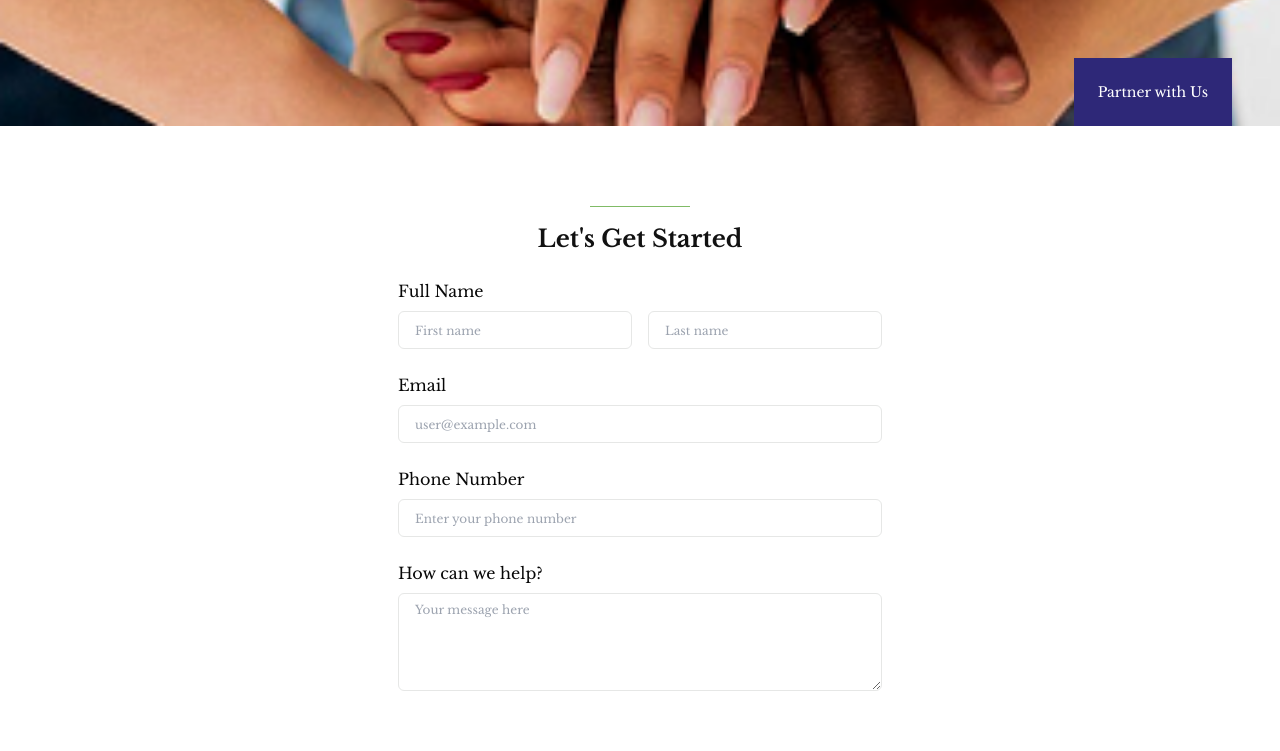
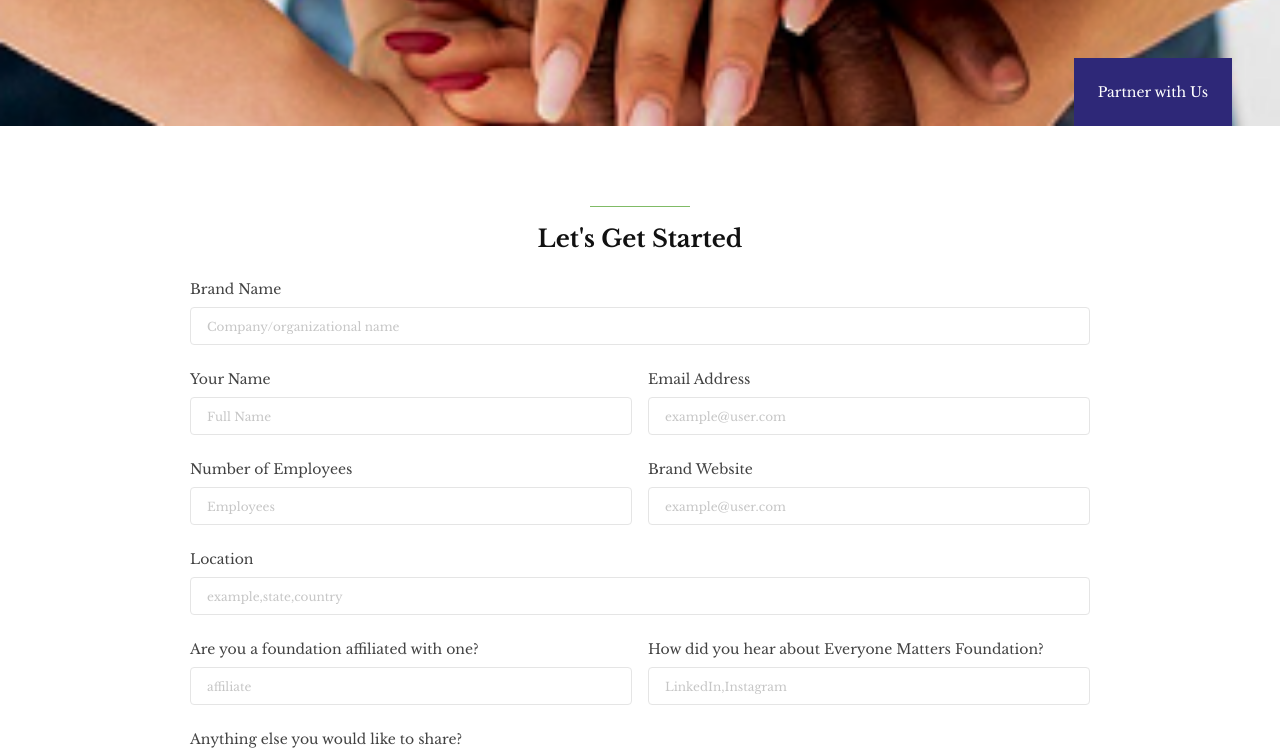
Before and after one commit to terejoe/everyone_matters, a Next.js app: page /partner in a window 1280 px wide. Shown: the part 400-1151 px from the top of the page. Built offline with nearby package versions, Linux system fonts and the light colour scheme.

Commit message:
API integration and input page

```diff
--- a/src/app/about/page.jsx
+++ b/src/app/about/page.jsx
@@ -180,7 +180,7 @@ const About = () => {
       </div>
 
       {/* Partner With Us */}
-      <div className="bg-white md:p-20 p-6 text-[#111111] md:flex justify-center gap-8">
+      <div className="bg-white md:p-20 p-6 text-[#111111] flex justify-center gap-8">
         <div className="text-center flex flex-col items-center">
           <hr className="border-[#80BB66] mb-4 border-t w-[100px]" />
           <h1 className="text-2xl font-bold mb-4">Partner With Us Today</h1>
--- a/src/app/api/send-email/route.js
+++ b/src/app/api/send-email/route.js
@@ -0,0 +1,77 @@
+
+// pages/api/send-email.js
+
+const PUBLIC_KEY = process.env.MAILJET_API_PUBLIC_KEY;
+const PRIVATE_KEY = process.env.MAILJET_API_PRIVATE_KEY;
+
+const Mailjet = require('node-mailjet');
+
+const mailjet = new Mailjet({
+  apiKey: PUBLIC_KEY || 'your-api-key',
+  apiSecret: PRIVATE_KEY || 'your-api-secret'
+});
+
+
+const sendEmail = (brandname, fullname, email, employee, website, location, affiliate, hear, message) => {
+  const request = mailjet
+    .post('send', { version: 'v3.1' })
+    .request({
+      Messages: [
+        {
+          From: {
+            Email: email, // Replace with your email
+            Name: fullname // Replace with your name
+          },
+          To: [
+            {
+              Email: 'info@devend.com', // Replace with recipient's email
+              Name: 'Devend', // Replace with recipient's name
+            },
+          ],
+          Subject: 'New Form Submission',
+          TextPart: `You have a new message from ${fullname} (${email}):\n\n${brandname}\n${employee}\n${website}\n${location}\n${affiliate}\n${hear}`,
+          HTMLPart: `<p>You have a new message from <strong>${fullname}</strong> (<a href="mailto:${email}">${email}</a>):</p><p>${message}</p>`,
+        },
+      ],
+    });
+
+  return request
+    .then((result) => {
+      // console.log(result.body);
+      return result.body;
+    })
+    .catch((err) => {
+      // console.log(err.statusCode);
+      throw new Error(err.statusCode);
+      // return err.statusCode;
+    });
+};
+
+
+export async function POST(req) {
+  const { brandname, fullname, email, employee, website, location, affiliate, hear, message } = await req.json();
+
+  if (!brandname || !fullname || !email || !employee || !website || !location || !affiliate || !hear || !message) {
+    return new Response(JSON.stringify({ error: 'All fields are required.' }), {
+      status: 400,
+    });
+
+  }
+
+  try {
+    sendEmail(brandname, fullname, email, employee, website, location, affiliate, hear, message);
+
+
+    return new Response(JSON.stringify({ message: 'Email sent successfully.' }), {
+      status: 200,
+    });
+
+
+  } catch (error) {
+    console.error('Mailjet Error:', error.response?.data || error);
+    return new Response(JSON.stringify({ error: 'Failed to send email.' }), {
+      status: 500,
+    });
+    // return res.status(500).json({ error: 'Failed to send email.' });
+  }
+}
--- a/src/app/component/PartnerForm.jsx
+++ b/src/app/component/PartnerForm.jsx
@@ -1,22 +1,29 @@
-
 "use client";
 import React from "react";
 import { useState } from "react";
 import { toast } from "sonner";
 
 const initialValues = {
-  firstname: "",
-  lastname: "",
+  brandname: "",
+  fullname: "",
   email: "",
-  phone: "",
+  employee: "",
+  website: "",
+  location: "",
+  affiliate: "",
+  hear: "",
   message: "",
 };
 
 const initialErrors = {
-  firstname: "",
-  lastname: "",
+  brandname: "",
+  fullname: "",
   email: "",
-  phone: "",
+  employee: "",
+  website: "",
+  location: "",
+  affiliate: "",
+  hear: "",
   message: "",
 };
 
@@ -29,13 +36,16 @@ const PartnerForm = () => {
   const validate = () => {
     const newErrors = {};
 
-    if (!values.firstname.trim())
-      newErrors.firstname = "First name is required.";
-    if (!values.lastname.trim()) newErrors.lastname = "Last name is required.";
+    if (!values.brandname.trim()) newErrors.brandname = "Brand name is required.";
+    if (!values.fullname.trim()) newErrors.fullname = "Full name is required.";
     if (!values.email.trim()) newErrors.email = "Email is required.";
     else if (!/\S+@\S+\.\S+/.test(values.email))
       newErrors.email = "Invalid email format.";
-    if (!values.phone.trim()) newErrors.phone = "Phone number is required.";
+    if (!values.employee.trim()) newErrors.employee = "Number of Employees is required.";
+    if (!values.website.trim()) newErrors.website = "Brand website is required.";
+    if (!values.location.trim()) newErrors.location = "Location is required.";
+    if (!values.affiliate.trim()) newErrors.affiliate = "Field is required.";
+    if (!values.hear.trim()) newErrors.hear = "Field is required.";
     if (!values.message.trim()) newErrors.message = "Message cannot be empty.";
 
     return newErrors;
@@ -101,98 +111,188 @@ const PartnerForm = () => {
   return (
     <div className="pt-2">
       <form className="w-full text-left" onSubmit={handleSubmit}>
-        {/* Full Name */}
+        {/* Brand Name */}
         <div className="mb-6">
-          <label className="block font-medium text-[#070707] mb-2">
-            Full Name
-          </label>
-          <div className="flex gap-4">
+          <label className="block text-[#414141] text-sm mb-2">Brand Name</label>
           <input
             type="text"
-              name="firstname"
-              placeholder="First name"
-              value={values.firstname}
+            name="brandname"
+            placeholder="Company/organizational name"
+            value={values.brandname}
             onChange={handleChange}
             onBlur={handleBlur}
-              className={`w-full px-4 py-2 border rounded-md ${
-                errors.firstname ? "border-red-500" : "border-[#E6E7E6]"
-              } text-sm placeholder:text-xs focus:outline-none focus:ring-1 focus:ring-blue-400 `}
+            className={`w-full px-4 py-2 border rounded ${
+              errors.brandname ? "border-red-500" : "border-[#E5E5E5]"
+            } text-sm placeholder:text-xs placeholder:text-[#C6C6C6] focus:outline-none focus:ring-1 focus:ring-blue-400 `}
           />
+          {errors.brandname && (
+            <p className="text-red-500 text-xs mt-1">{errors.brandname}</p>
+          )}
+        </div>
+
+        {/* Name and Email Address */}
+        <div className="flex gap-4 mb-6 w-full">
+          <div className="flex-1">
+            <label className="block text-[#414141] text-sm mb-2">Your Name</label>
             <input
               type="text"
-              name="lastname"
-              placeholder="Last name"
-              value={values.lastname}
+              name="fullname"
+              placeholder="Full Name"
+              value={values.fullname}
               onChange={handleChange}
               onBlur={handleBlur}
-              className={`w-full px-4 py-2 border rounded-md ${
-                errors.lastname ? "border-red-500" : "border-[#E6E7E6]"
-              } text-sm placeholder:text-xs focus:outline-none focus:ring-1 focus:ring-blue-400 `}
+              className={`w-full px-4 py-2 border rounded ${
+                errors.fullname ? "border-red-500" : "border-[#E5E5E5]"
+              } text-sm placeholder:text-xs placeholder:text-[#C6C6C6] focus:outline-none focus:ring-1 focus:ring-blue-400 `}
             />
-          </div>
-          {errors.firstname && (
-            <p className="text-red-500 text-xs mt-1">{errors.firstname}</p>
-          )}
-          {errors.lastname && (
-            <p className="text-red-500 text-xs mt-1">{errors.lastname}</p>
+            {errors.fullname && (
+              <p className="text-red-500 text-xs mt-1">{errors.fullname}</p>
             )}
           </div>
 
           {/* Email */}
-        <div className="mb-6">
-          <label className="block font-medium text-[#070707] mb-2">Email</label>
+          <div className="flex-1">
+            <label className="block text-[#414141] text-sm mb-2">
+              Email Address
+            </label>
             <input
               type="email"
               name="email"
-            placeholder="user@example.com"
+              placeholder="example@user.com"
               value={values.email}
               onChange={handleChange}
               onBlur={handleBlur}
-            className={`w-full px-4 py-2 border rounded-md ${
-              errors.email ? "border-red-500" : "border-[#E6E7E6]"
-            } text-sm placeholder:text-xs focus:outline-none focus:ring-1 focus:ring-blue-400 `}
+              className={`w-full px-4 py-2 border rounded ${
+                errors.email ? "border-red-500" : "border-[#E5E5E5]"
+              } text-sm placeholder:text-xs placeholder:text-[#C6C6C6] focus:outline-none focus:ring-1 focus:ring-blue-400`}
             />
             {errors.email && (
               <p className="text-red-500 text-xs mt-1">{errors.email}</p>
             )}
           </div>
+        </div>
 
-        {/* Phone */}
-        <div className="mb-6">
-          <label className="block font-medium text-[#070707] mb-2">
-            Phone Number
-          </label>
+        {/* Employees and Website */}
+        <div className="flex gap-4 mb-6 w-full">
+          <div className="flex-1">
+            <label className="block text-[#414141] text-sm mb-2">Number of Employees</label>
             <input
-            type="tel"
-            name="phone"
-            placeholder="Enter your phone number"
-            value={values.phone}
+              type="number"
+              name="employee"
+              placeholder="Employees"
+              value={values.employee}
               onChange={handleChange}
               onBlur={handleBlur}
-            className={`w-full px-4 py-2 border rounded-md ${
-              errors.phone ? "border-red-500" : "border-[#E6E7E6]"
-            } text-sm placeholder:text-xs focus:outline-none focus:ring-1 focus:ring-blue-400 `}
+              className={`w-full px-4 py-2 border rounded ${
+                errors.employee ? "border-red-500" : "border-[#E5E5E5]"
+              } text-sm placeholder:text-xs placeholder:text-[#C6C6C6] focus:outline-none focus:ring-1 focus:ring-blue-400 `}
             />
-          {errors.phone && (
-            <p className="text-red-500 text-xs mt-1">{errors.phone}</p>
+            {errors.employee && (
+              <p className="text-red-500 text-xs mt-1">{errors.employee}</p>
             )}
           </div>
 
+          {/* Website */}
+          <div className="flex-1">
+            <label className="block text-[#414141] text-sm mb-2">
+              Brand Website
+            </label>
+            <input
+              type="text"
+              name="website"
+              placeholder="example@user.com"
+              value={values.website}
+              onChange={handleChange}
+              onBlur={handleBlur}
+              className={`w-full px-4 py-2 border rounded ${
+                errors.website ? "border-red-500" : "border-[#E5E5E5]"
+              } text-sm placeholder:text-xs placeholder:text-[#C6C6C6] focus:outline-none focus:ring-1 focus:ring-blue-400`}
+            />
+            {errors.website && (
+              <p className="text-red-500 text-xs mt-1">{errors.website}</p>
+            )}
+          </div>
+        </div>
+
+        {/* Location */}
+        <div className="mb-6">
+          <label className="block text-[#414141] text-sm mb-2">
+            Location
+          </label>
+          <input
+            type="text"
+            name="location"
+            placeholder="example,state,country"
+            value={values.location}
+            onChange={handleChange}
+            onBlur={handleBlur}
+            className={`w-full px-4 py-2 border rounded ${
+              errors.location ? "border-red-500" : "border-[#E5E5E5]"
+            } text-sm placeholder:text-xs placeholder:text-[#C6C6C6] focus:outline-none focus:ring-1 focus:ring-blue-400`}
+          />
+          {errors.location && (
+            <p className="text-red-500 text-xs mt-1">{errors.location}</p>
+          )}
+        </div>
+
+        {/* Foundation */}
+        <div className="flex gap-4 mb-6 w-full">
+          <div className="flex-1">
+            <label className="block text-[#414141] text-sm mb-2">Are you a foundation affiliated with one?</label>
+            <input
+              type="text"
+              name="affiliate"
+              placeholder="affiliate"
+              value={values.affiliate}
+              onChange={handleChange}
+              onBlur={handleBlur}
+              className={`w-full px-4 py-2 border rounded ${
+                errors.affiliate ? "border-red-500" : "border-[#E5E5E5]"
+              } text-sm placeholder:text-xs placeholder:text-[#C6C6C6] focus:outline-none focus:ring-1 focus:ring-blue-400 `}
+            />
+            {errors.affiliate && (
+              <p className="text-red-500 text-xs mt-1">{errors.affiliate}</p>
+            )}
+          </div>
+
+          {/* Hear About Us */}
+          <div className="flex-1">
+            <label className="block text-[#414141] text-sm mb-2">
+              How did you hear about Everyone Matters Foundation?
+            </label>
+            <input
+              type="text"
+              name="hear"
+              placeholder="LinkedIn,Instagram"
+              value={values.hear}
+              onChange={handleChange}
+              onBlur={handleBlur}
+              className={`w-full px-4 py-2 border rounded ${
+                errors.hear ? "border-red-500" : "border-[#E5E5E5]"
+              } text-sm placeholder:text-xs placeholder:text-[#C6C6C6] focus:outline-none focus:ring-1 focus:ring-blue-400`}
+            />
+            {errors.hear && (
+              <p className="text-red-500 text-xs mt-1">{errors.hear}</p>
+            )}
+          </div>
+        </div>
+
+
         {/* Message */}
         <div className="mb-6">
-          <label className="block font-medium text-[#070707] mb-2">
-            How can we help?
+          <label className="block text-sm text-[#414141] mb-2">
+            Anything else you would like to share?
           </label>
           <textarea
             name="message"
-            rows="4"
-            placeholder="Your message here"
+            rows="5"
+            placeholder="Share any additional question or details here."
             value={values.message}
             onChange={handleChange}
             onBlur={handleBlur}
-            className={`w-full px-4 py-2 border rounded-md ${
-              errors.message ? "border-red-500" : "border-[#E6E7E6]"
-            } text-sm placeholder:text-xs focus:outline-none focus:ring-1 focus:ring-blue-400 `}
+            className={`w-full px-4 py-2 border rounded ${
+              errors.message ? "border-red-500" : "border-[#E5E5E5]"
+            } text-sm placeholder:text-xs placeholder:text-[#C6C6C6] focus:outline-none focus:ring-1 focus:ring-blue-400`}
           />
           {errors.message && (
             <p className="text-red-500 text-xs mt-1">{errors.message}</p>
@@ -207,7 +307,7 @@ const PartnerForm = () => {
             Object.values(errors).some((error) => error) ||
             Object.values(values).some((value) => !value.trim())
           }
-          className={`bg-[#37B34A] mt-8 px-12 py-3 rounded-lg text-white cursor-pointer ${
+          className={`bg-[#2E2878] mt-8 px-4 py-3 text-white cursor-pointer mx-auto block ${
             isLoading ||
             Object.values(errors).some((error) => error) ||
             Object.values(values).some((value) => !value.trim())
@@ -215,7 +315,7 @@ const PartnerForm = () => {
               : ""
           }`}
         >
-          {isLoading ? "Sending..." : "Send Message"}
+          {isLoading ? "Sending..." : "Partner with Us"}
         </button>
       </form>
     </div>
--- a/src/app/getinvolved/page.jsx
+++ b/src/app/getinvolved/page.jsx
@@ -26,7 +26,7 @@ const GetInvolved = () => {
       </div>
 
       {/* Ways to Get Involved */}
-      <div className="bg-white md:p-20 p-6 text-[#111111] md:flex justify-center">
+      <div className="bg-white md:p-20 p-6 text-[#111111] flex justify-center">
         <div className="text-center flex flex-col items-center">
           <hr className="border-[#80BB66] mb-4 border-t w-[100px]" />
           <h1 className="text-2xl font-bold mb-4">Ways to Get Involved</h1>
--- a/src/app/home/focus/page.jsx
+++ b/src/app/home/focus/page.jsx
@@ -12,7 +12,7 @@ const CoreFocus = () => {
         <div className="bg-[#FAFAFA] md:px-32 md:py-20 p-6 text-[#111111]">
             <div className="mb-8">
                 <hr className="border-[#80BB66] mb-3 border-t w-[100px]" />
-                <h1 className="text-2xl font-bold mt-4"> Our CoCorere Focuses </h1>
+                <h1 className="text-2xl font-bold mt-4"> Our Core Focuses </h1>
                 <p className='text-sm mt-5 max-w-[470px]'>The Everyone Matters Foundation focuses on creating a positive impact through these key areas:</p>
             </div>
 
--- a/src/app/partner/page.jsx
+++ b/src/app/partner/page.jsx
@@ -18,12 +18,15 @@ const Partner = () => {
         </div>
       </div>
 
-      <div className="bg-white md:p-20 p-6 text-[#111111] md:flex justify-center">
+      <div className="bg-white md:p-20 p-6 text-[#111111]">
         <div className="text-center flex flex-col items-center">
           <hr className="border-[#80BB66] mb-4 border-t w-[100px]" />
           <h1 className="text-2xl font-bold mb-4">Let's Get Started</h1>
+        </div>
+        <div className="mx-auto max-w-[900px]">
           <PartnerForm/>
         </div>
+
       </div>
       <Footer/>
     </div>
--- a/src/app/report/page.jsx
+++ b/src/app/report/page.jsx
@@ -221,7 +221,7 @@ const Report = () => {
       </div>
 
       {/* Partner With Us */}
-      <div className="bg-white md:p-20 p-6 text-[#111111] md:flex justify-center gap-8">
+      <div className="bg-white md:p-20 p-6 text-[#111111] flex justify-center gap-8">
         <div className="text-center flex flex-col items-center">
           <hr className="border-[#80BB66] mb-4 border-t w-[100px]" />
           <h1 className="text-2xl font-bold mb-4">Partner With Us Today</h1>
--- a/src/app/whatwedo/page.jsx
+++ b/src/app/whatwedo/page.jsx
@@ -336,7 +336,7 @@ const Whatwedo = () => {
       </div>
 
       {/* Partner With Us */}
-      <div className="bg-white md:p-20 p-6 text-[#111111] md:flex justify-center gap-8">
+      <div className="bg-white md:p-20 p-6 text-[#111111] flex justify-center gap-8">
         <div className="text-center flex flex-col items-center">
           <hr className="border-[#80BB66] mb-4 border-t w-[100px]" />
           <h1 className="text-2xl font-bold mb-4">Partner With Us Today</h1>
```
Lines whose indentation alone changed are shown as unchanged.
